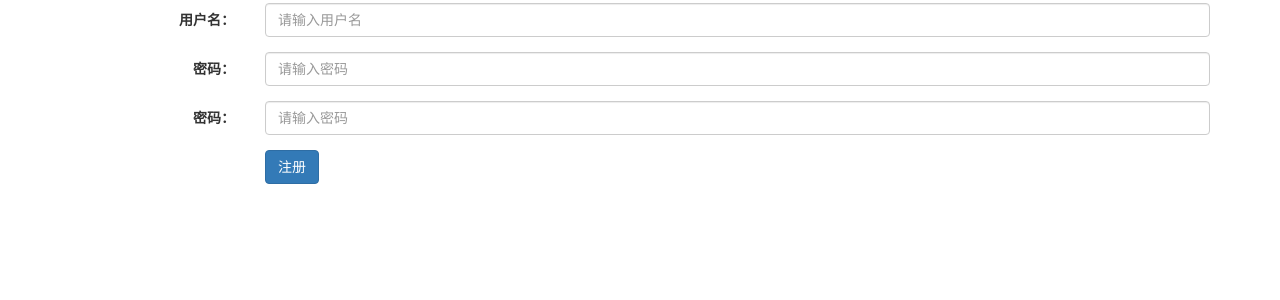
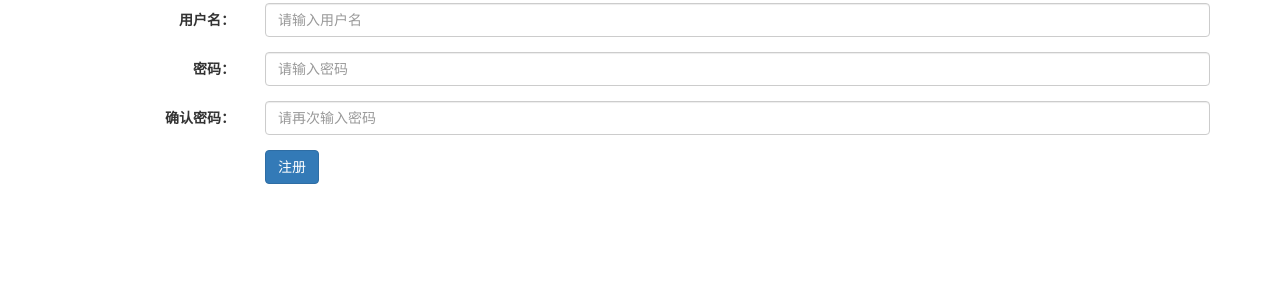
Before and after one commit to bowenddd/python-learning_log, a Django app: page /users/register/ in a window 1280 px wide. Shown: the part 181-481 px from the top of the page. Run offline with Django 3.2, Linux system fonts and the light colour scheme; some libraries are stand-ins or nearby versions.

Commit message:
little change

```diff
--- a/users/templates/users/register.html
+++ b/users/templates/users/register.html
@@ -19,9 +19,9 @@
             </div>
         </div>
         <div class="form-group">
-            <label for="password2" class="col-sm-2 control-label">密码：</label>
+            <label for="password2" class="col-sm-2 control-label">确认密码：</label>
             <div class="col-sm-10">
-                <input type="password" class="form-control" id="password2" name="password2" placeholder="请输入密码">
+                <input type="password" class="form-control" id="password2" name="password2" placeholder="请再次输入密码">
             </div>
         </div>
         <div class="form-group">
```
